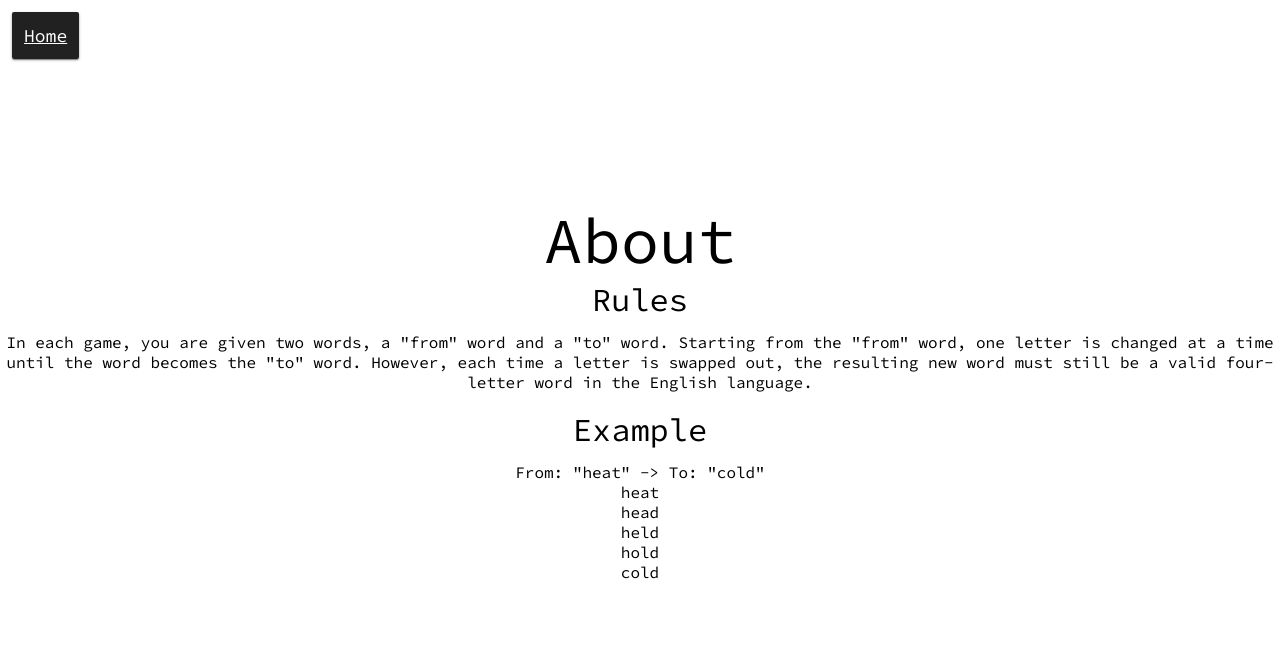
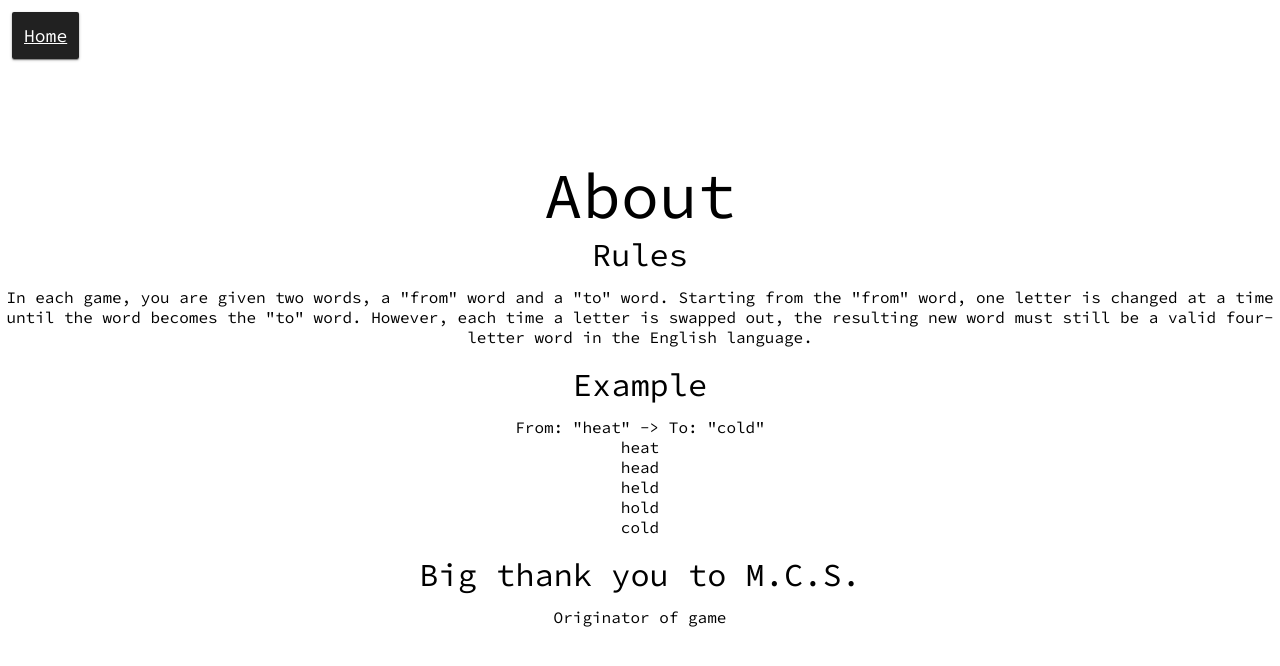
Before and after one commit to chinanwu/delta, a React app: page /about in a window 1280 px wide. Shown: the top 666 px of the page. Built offline with nearby package versions, Linux system fonts and the light colour scheme.

Commit message:
Added thank you section to about page

```diff
--- a/src/components/About.jsx
+++ b/src/components/About.jsx
@@ -25,6 +25,8 @@ export const About = () => (
 				<div>{word}</div>
 			))}
 		</div>
+		<div className="About__label">Big thank you to M.C.S.</div>
+		<div className="About__content">Originator of game</div>
 	</div>
 );
 
```
